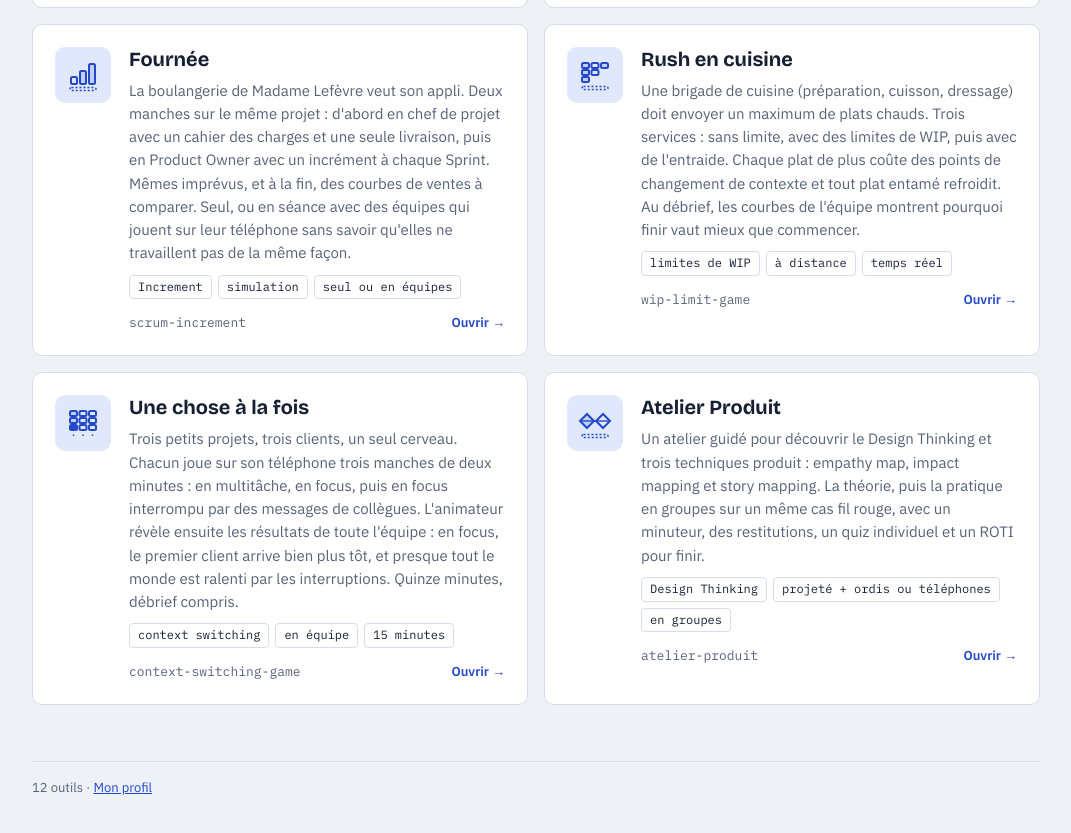
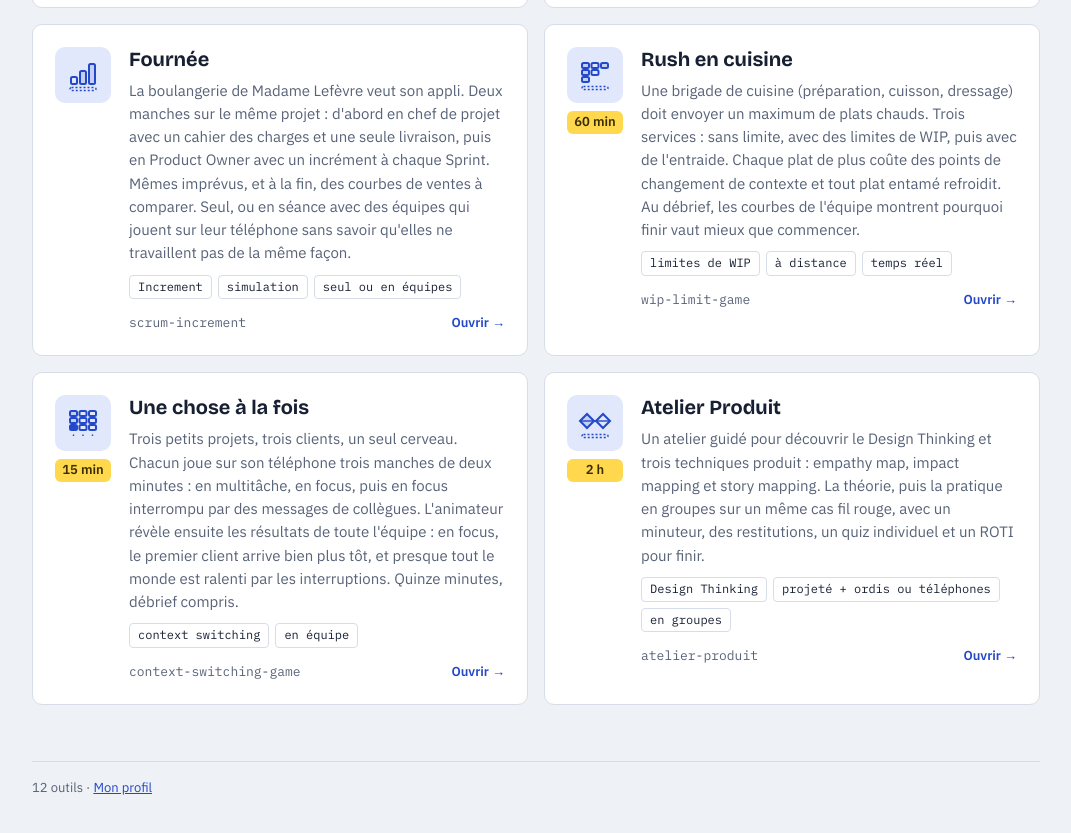
Before and after one commit to agileroy/agileroy.github.io, a plain HTML site: page outils/index.html in a window 1280 px wide. Shown: the part 1956-2789 px from the top of the page, without its empty margins (104-1175 px from the left). Drawn offline with nearby package versions, Linux system fonts and the light colour scheme.

Commit message:
Boîte à outils : durée prévue sous l'icône des ateliers qui en ont une
Rush en cuisine (60 min), Une chose à la fois (15 min), Atelier Produit (2 h).

Co-Authored-By: Claude Opus 5.5 <noreply@anthropic.com>
Claude-Session: https://claude.ai/code/session_01Kb5KtsG3f7MymoT2JBkQFL

```diff
--- a/outils/index.html
+++ b/outils/index.html
@@ -131,6 +131,19 @@ h2 {
   display: grid; place-items: center;
 }
 .glyph svg { width: 34px; height: 34px; }
+.side { display: grid; justify-items: center; gap: 8px; }
+.dur {
+  min-width: 56px;
+  padding: 3px 6px;
+  border-radius: 6px;
+  background: var(--note);
+  color: var(--note-ink);
+  font: 600 13px/1.3 var(--body);
+  text-align: center;
+  white-space: nowrap;
+  font-variant-numeric: tabular-nums;
+}
+.sr { position: absolute; width: 1px; height: 1px; overflow: hidden; clip: rect(0 0 0 0); white-space: nowrap; }
 .body { display: grid; gap: 8px; min-width: 0; }
 h3 {
   font-family: var(--display);
@@ -405,6 +418,7 @@ footer { color: var(--muted); font-size: 13px; border-top: 1px solid var(--line)
         </div>
       </a>
       <a class="tool" href="https://agileroy.github.io/wip-limit-game/" target="_blank" rel="noopener">
+        <div class="side">
           <div class="glyph" aria-hidden="true">
             <svg viewBox="0 0 34 34" fill="none" stroke="currentColor" stroke-width="2">
               <rect x="4" y="5" width="7" height="5" rx="1.5" fill="currentColor" fill-opacity=".15"/>
@@ -416,6 +430,8 @@ footer { color: var(--muted); font-size: 13px; border-top: 1px solid var(--line)
               <rect x="4" y="28.5" width="26" height="3" rx="1.5" stroke-width="1.4" stroke-dasharray="2 2"/>
             </svg>
           </div>
+          <span class="dur" title="Durée prévue : 60 minutes"><span class="sr">Durée prévue : </span>60 min</span>
+        </div>
         <div class="body">
           <h3>Rush en cuisine</h3>
           <p>Une brigade de cuisine (préparation, cuisson, dressage) doit envoyer un maximum de plats chauds. Trois services : sans limite, avec des limites de WIP, puis avec de l'entraide. Chaque plat de plus coûte des points de changement de contexte et tout plat entamé refroidit. Au débrief, les courbes de l'équipe montrent pourquoi finir vaut mieux que commencer.</p>
@@ -424,6 +440,7 @@ footer { color: var(--muted); font-size: 13px; border-top: 1px solid var(--line)
         </div>
       </a>
       <a class="tool" href="https://agileroy.github.io/context-switching-game/" target="_blank" rel="noopener">
+        <div class="side">
           <div class="glyph" aria-hidden="true">
             <svg viewBox="0 0 34 34" fill="none" stroke="currentColor" stroke-width="2">
               <rect x="4" y="5" width="7" height="5" rx="1.5" fill="currentColor" fill-opacity=".15"/>
@@ -438,14 +455,17 @@ footer { color: var(--muted); font-size: 13px; border-top: 1px solid var(--line)
               <path d="M7.5 28.5v3M17 28.5v3M26.5 28.5v3" stroke-width="1.4" stroke-dasharray="1.5 1.5"/>
             </svg>
           </div>
+          <span class="dur" title="Durée prévue : 15 minutes"><span class="sr">Durée prévue : </span>15 min</span>
+        </div>
         <div class="body">
           <h3>Une chose à la fois</h3>
           <p>Trois petits projets, trois clients, un seul cerveau. Chacun joue sur son téléphone trois manches de deux minutes : en multitâche, en focus, puis en focus interrompu par des messages de collègues. L'animateur révèle ensuite les résultats de toute l'équipe : en focus, le premier client arrive bien plus tôt, et presque tout le monde est ralenti par les interruptions. Quinze minutes, débrief compris.</p>
-          <div class="chips"><span class="chip">context switching</span><span class="chip">en équipe</span><span class="chip">15 minutes</span></div>
+          <div class="chips"><span class="chip">context switching</span><span class="chip">en équipe</span></div>
           <div class="go"><span class="url">context-switching-game</span><span class="cta">Ouvrir <span>→</span></span></div>
         </div>
       </a>
       <a class="tool" href="https://agileroy.github.io/atelier-produit/" target="_blank" rel="noopener">
+        <div class="side">
           <div class="glyph" aria-hidden="true">
             <svg viewBox="0 0 34 34" fill="none" stroke="currentColor" stroke-width="2">
               <path d="M2 15 L9 8 L16 15 L9 22 Z" fill="currentColor" fill-opacity=".15"/>
@@ -453,6 +473,8 @@ footer { color: var(--muted); font-size: 13px; border-top: 1px solid var(--line)
               <path d="M2 15 H32" stroke-width="1.4"/>
               <rect x="4" y="28.5" width="26" height="3" rx="1.5" stroke-width="1.4" stroke-dasharray="2 2"/>
             </svg>
+          </div>
+          <span class="dur" title="Durée prévue : environ 2 heures"><span class="sr">Durée prévue : </span>2 h</span>
         </div>
         <div class="body">
           <h3>Atelier Produit</h3>
```
Lines whose indentation alone changed are shown as unchanged.
